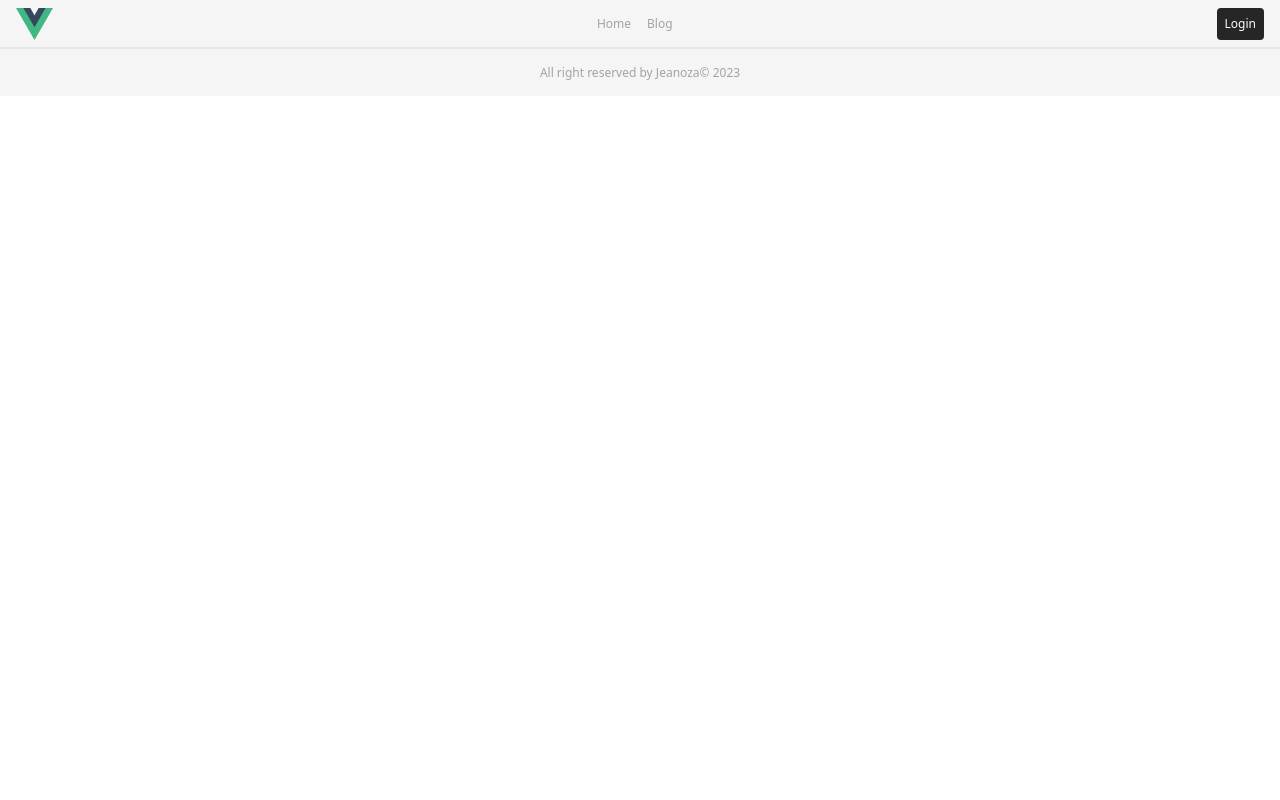
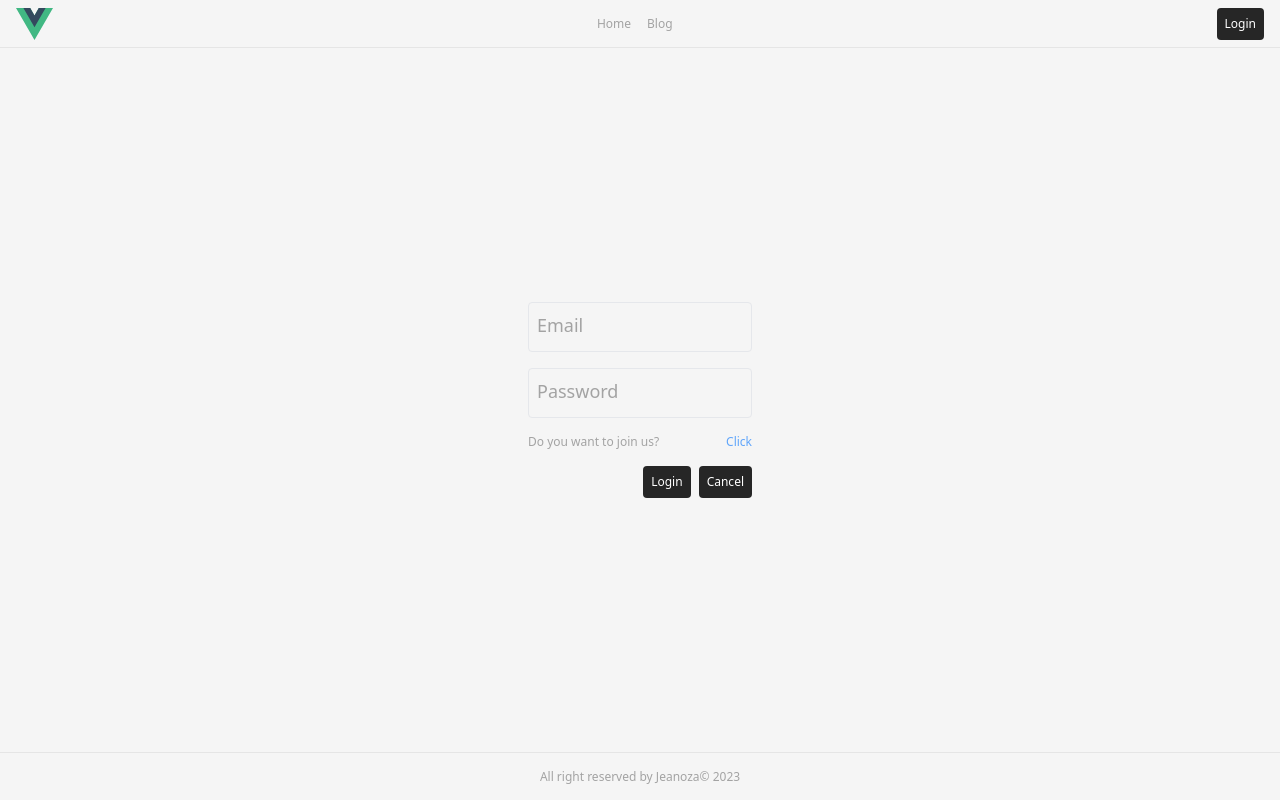
Before and after one commit to jeanoza/boiler-plates, a Vue app in the folder front-vue/: page /auth in a window 1280 px wide. Built offline with nearby package versions, Linux system fonts and the light colour scheme.

Commit message:
fix: nomination sign to auth

```diff
--- a/front-vue/src/components/UserStatus.vue
+++ b/front-vue/src/components/UserStatus.vue
@@ -10,7 +10,7 @@ import router from '@/router'
 const user = ref(null)
 
 const handleOnClick = () => {
-  router.push('/sign')
+  router.push('/auth')
 }
 </script>
 <style scoped></style>
--- a/front-vue/src/components/forms/LoginForm.vue
+++ b/front-vue/src/components/forms/LoginForm.vue
@@ -1,17 +1,17 @@
 <template>
   <form class="form" @submit.prevent="handleOnSubmit">
     <div class="row-wrapper">
-      <InputField label="name" type="text" v-model="loginFormData.name" v-if="!isSignIn" />
+      <InputField label="name" type="text" v-model="loginFormData.name" v-if="isSignUp" />
       <InputField label="email" type="email" v-model="loginFormData.email" />
       <InputField label="password" type="password" v-model="loginFormData.password" />
     </div>
     <div class="row-wrapper toggle">
-      <span v-if="!isSignIn">Do you have already account?</span>
-      <span v-if="isSignIn">Do you want to join us?</span>
+      <span v-if="isSignUp">Do you have already account?</span>
+      <span v-else>Do you want to join us?</span>
       <span class="click" @click="handleOnToggle">Click</span>
     </div>
     <div class="row-wrapper btn-container">
-      <ButtonComponent :label="isSignIn ? 'LogIn' : 'Join'" />
+      <ButtonComponent :label="isSignUp ? 'Join' : 'Login'" />
       <ButtonComponent label="Cancel" @click.prevent="clear" />
     </div>
   </form>
@@ -28,7 +28,7 @@ const loginFormData = reactive({
   email: '',
   password: ''
 })
-const isSignIn = ref(true)
+const isSignUp = ref(false)
 
 const handleOnSubmit = (e: Event) => {
   e.preventDefault()
@@ -37,7 +37,7 @@ const handleOnSubmit = (e: Event) => {
   clear()
 }
 const handleOnToggle = () => {
-  isSignIn.value = !isSignIn.value
+  isSignUp.value = !isSignUp.value
 }
 
 const clear = () => {
--- a/front-vue/src/router/index.ts
+++ b/front-vue/src/router/index.ts
@@ -17,9 +17,9 @@ const router = createRouter({
       component: () => import('@/views/BlogView.vue')
     },
     {
-      path: '/sign',
-      name: 'sign',
-      component: () => import('@/views/SignView.vue')
+      path: '/auth',
+      name: 'auth',
+      component: () => import('@/views/AuthView.vue')
     }
   ]
 })
```
Also changed, not shown: front-vue/src/views/AuthView.vue (renamed from front-vue/src/views/SignView.vue).
